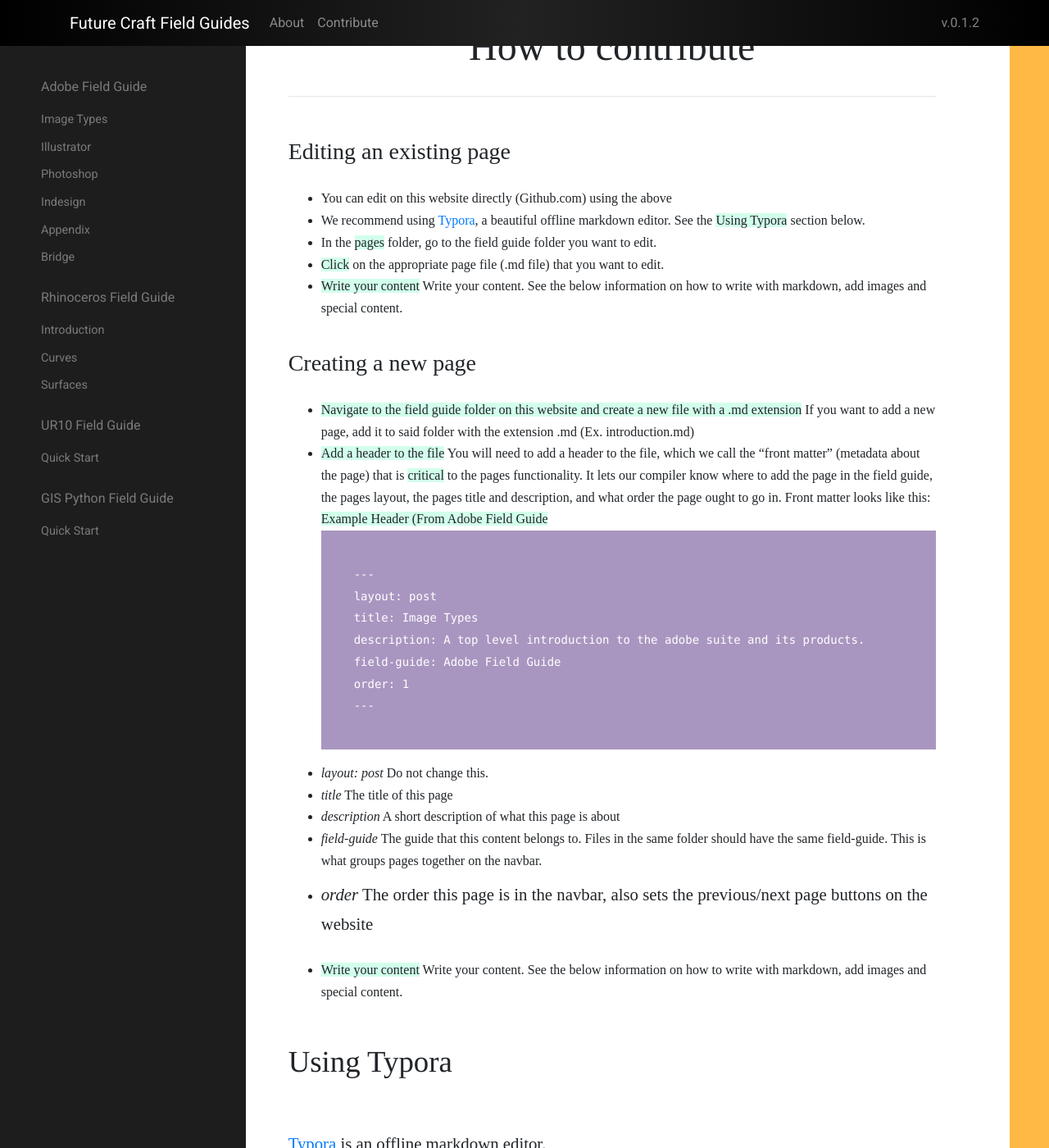
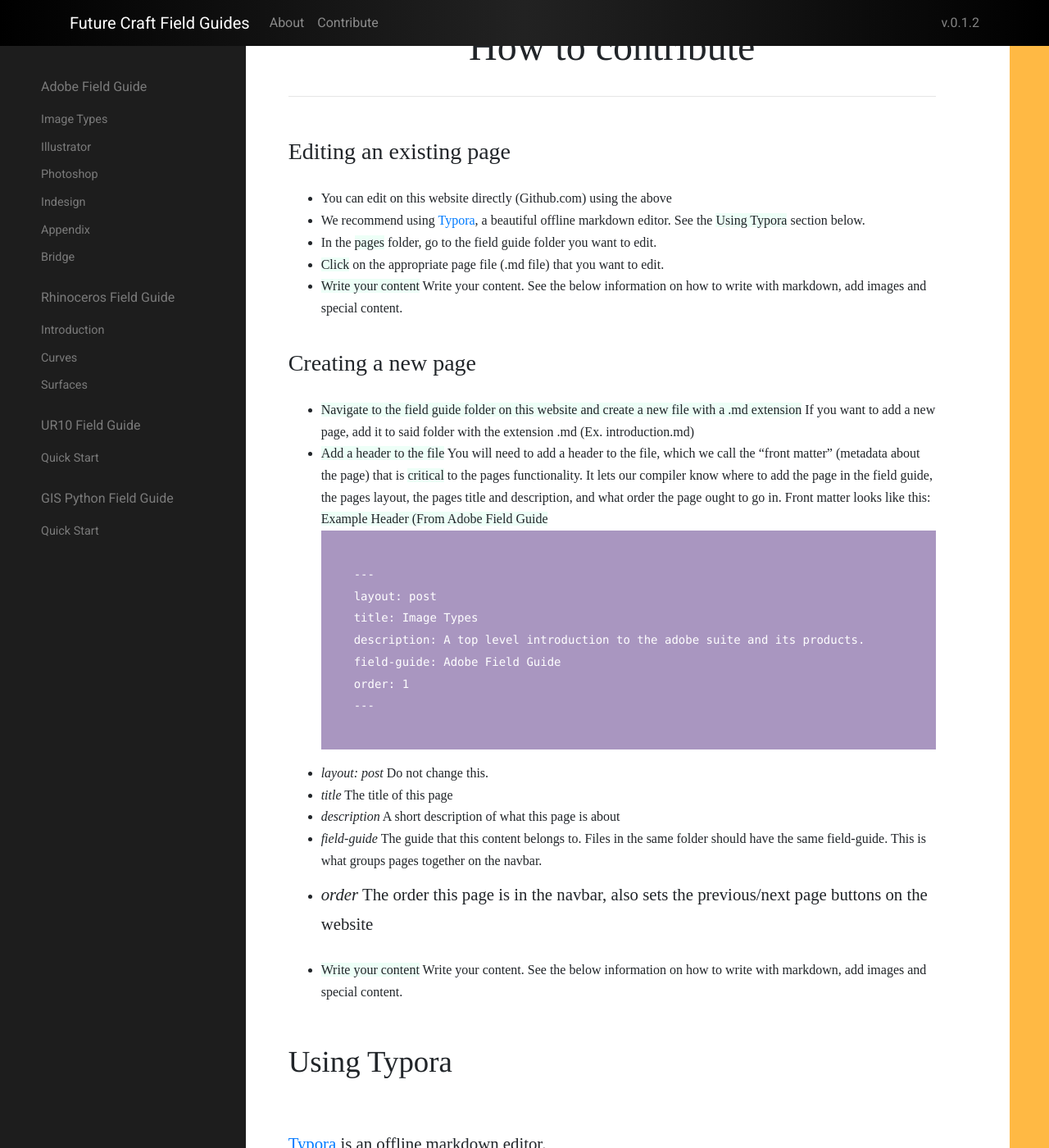
Before and after one commit to lelandjobson/github_pages_tut_01, a Jekyll site: the page built from index.md, in a window 1280 px wide and 1400 px high, scrolled down 1689 px. Shown: the whole window at 82% size. Built offline with Jekyll 4.4.1, drawn with Linux system fonts in a browser that asks for light colours; nearby versions of some CDN libraries; some web fonts are replaced.

Commit message:
Tone down highlight

```diff
--- a/assets/themes/twitter/css/style.css
+++ b/assets/themes/twitter/css/style.css
@@ -40,7 +40,7 @@
 }
 
 strong {
-  background-color: #b1ffdd94 !important;
+  background-color: #b1ffdd3b !important;
   font-weight: 100;
 }
 
```
